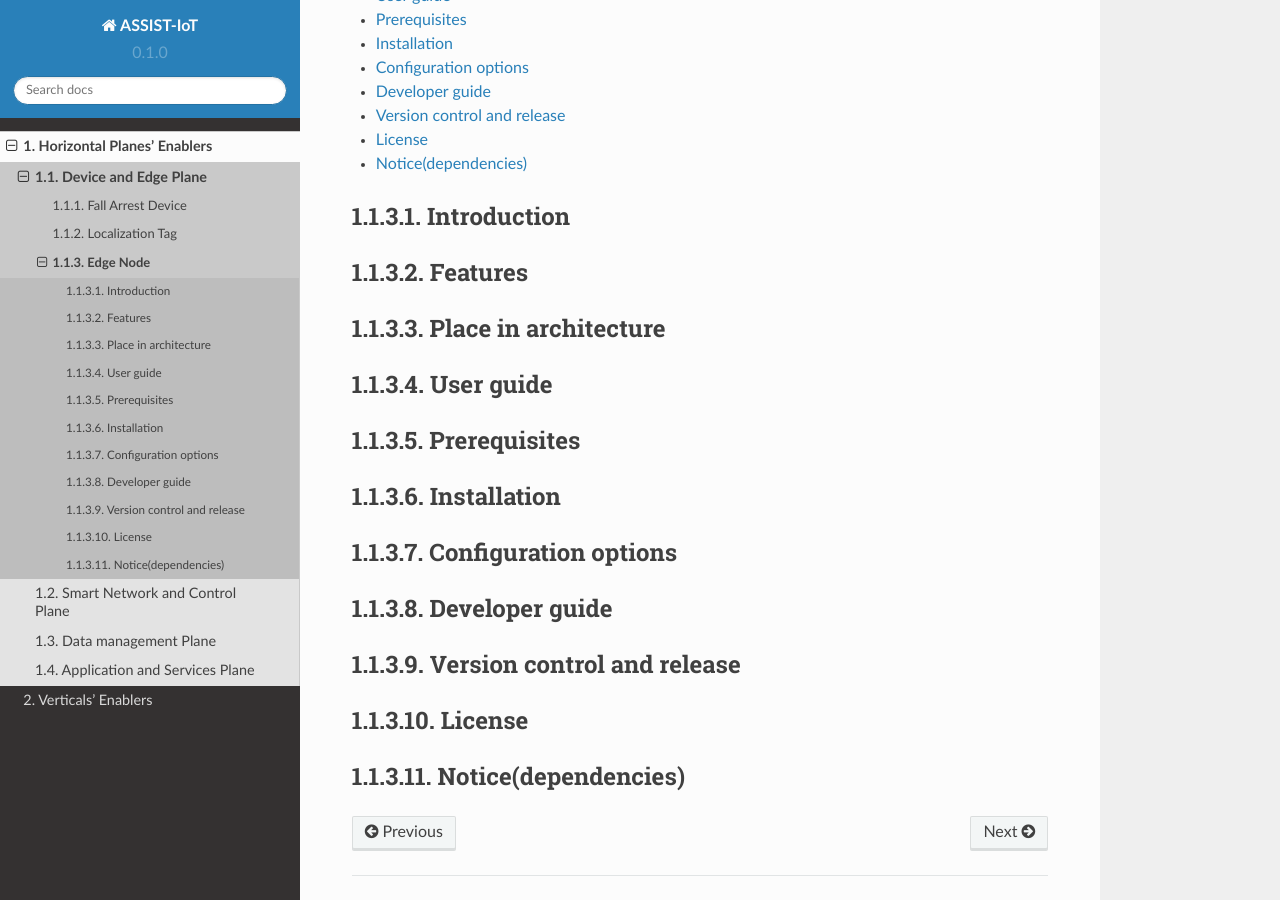
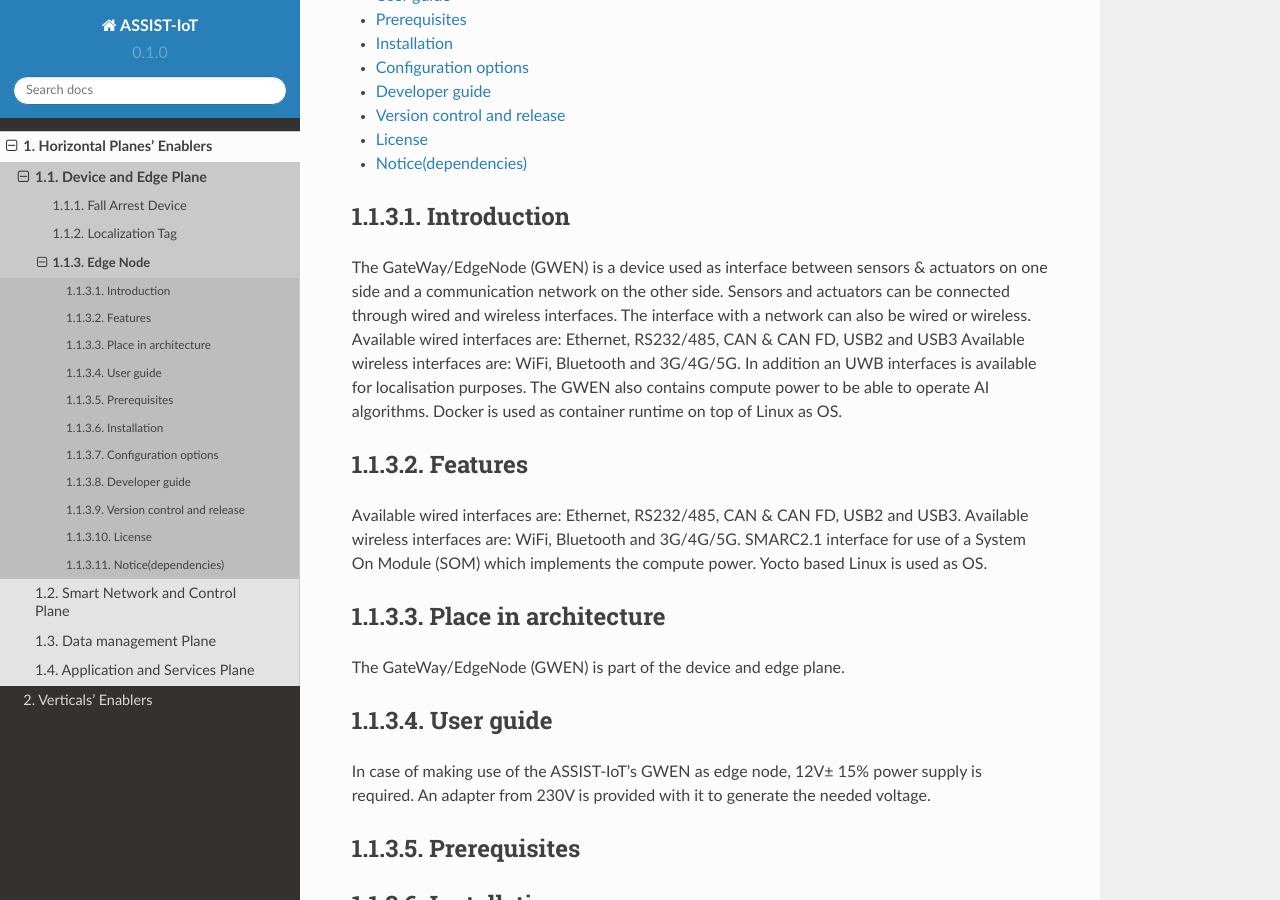
Before and after one commit to assist-iot/assist-iot-documentation, a Sphinx documentation site: the page built from docs/source/horizontal_planes/device/edge_node.rst, in a window 1280 px wide and 900 px high, scrolled down 272 px. Built offline with Sphinx 7.4.7 and the Read the Docs theme 2.0.0, drawn with Linux system fonts in a browser that asks for light colours.

Commit message:
Update edge_node.rst

```diff
--- a/docs/source/horizontal_planes/device/edge_node.rst
+++ b/docs/source/horizontal_planes/device/edge_node.rst
@@ -11,18 +11,29 @@ Edge Node
 ************
 Introduction
 ************
+The GateWay/EdgeNode (GWEN) is a device used as interface between sensors & actuators on one side and a communication network on the other side. Sensors and actuators can be connected through wired and wireless interfaces. The interface with a network can also be wired or wireless.
+Available wired interfaces are: Ethernet, RS232/485, CAN & CAN FD, USB2 and USB3
+Available wireless interfaces are: WiFi, Bluetooth and 3G/4G/5G. In addition an UWB interfaces is available for localisation purposes.
+The GWEN also contains compute power to be able to operate AI algorithms.
+Docker is used as container runtime on top of Linux as OS.
 
 ********
 Features
 ********
+Available wired interfaces are: Ethernet, RS232/485, CAN & CAN FD, USB2 and USB3.
+Available wireless interfaces are: WiFi, Bluetooth and 3G/4G/5G.
+SMARC2.1 interface for use of a System On Module (SOM) which implements the compute power.
+Yocto based Linux is used as OS.
 
 *********************
 Place in architecture
 *********************
+The GateWay/EdgeNode (GWEN) is part of the device and edge plane.
 
 **********
 User guide
 **********
+In case of making use of the ASSIST-IoT’s GWEN as edge node, 12V± 15% power supply is required. An adapter from 230V is provided with it to generate the needed voltage.
 
 *************
 Prerequisites
```
